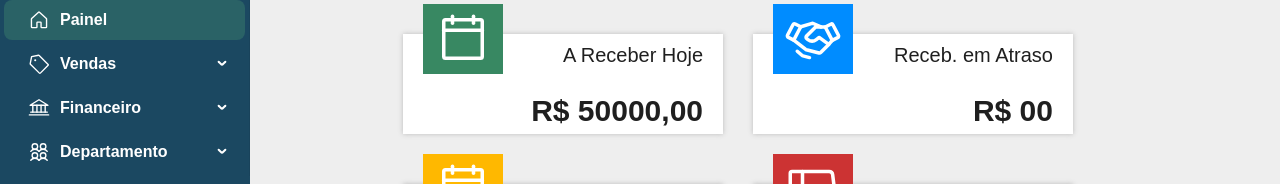
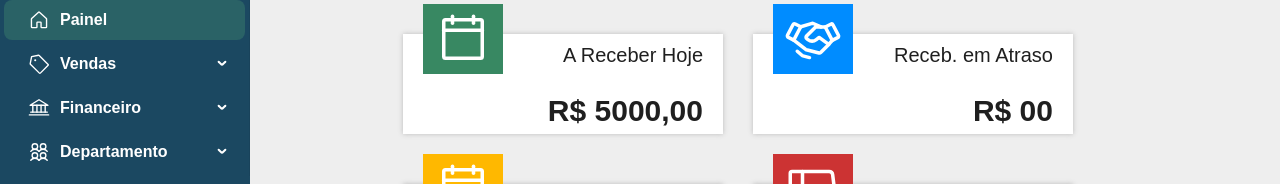
Before and after one commit to hugorodrigues13/task-finances, a React (Create React App) app: page /clientes in a window 1280 px wide. Shown: the part 108-292 px from the top of the page. Built offline with nearby package versions, Linux system fonts and the light colour scheme.

Commit message:
telaaaaa

```diff
--- a/src/components/boxClient/index.tsx
+++ b/src/components/boxClient/index.tsx
@@ -15,7 +15,7 @@ const BoxAll: React.FC = () => {
 
               <Row className="retangulo">
                 <p className="title">A Receber Hoje</p>
-                <div className="preco">R$ 50000,00</div>
+                <div className="preco">R$ 5000,00</div>
               </Row>
 
             </div>
```
